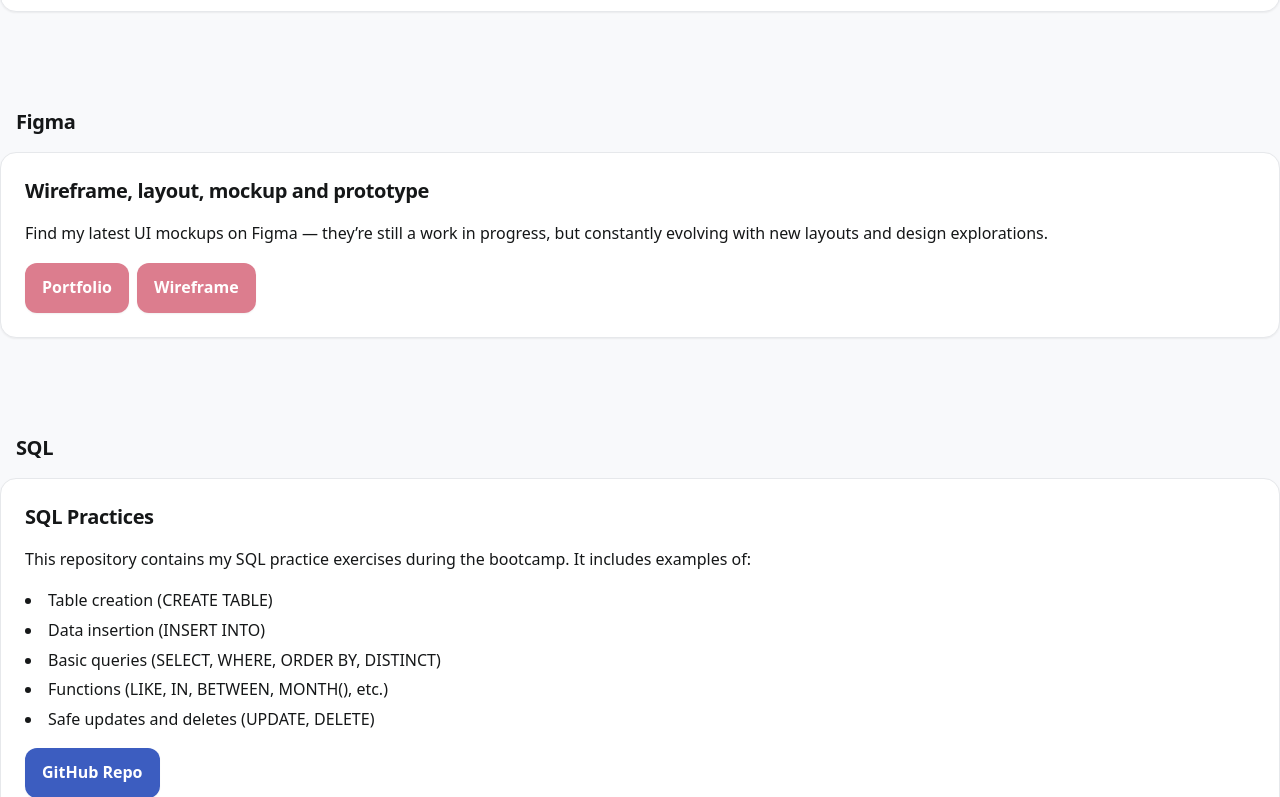
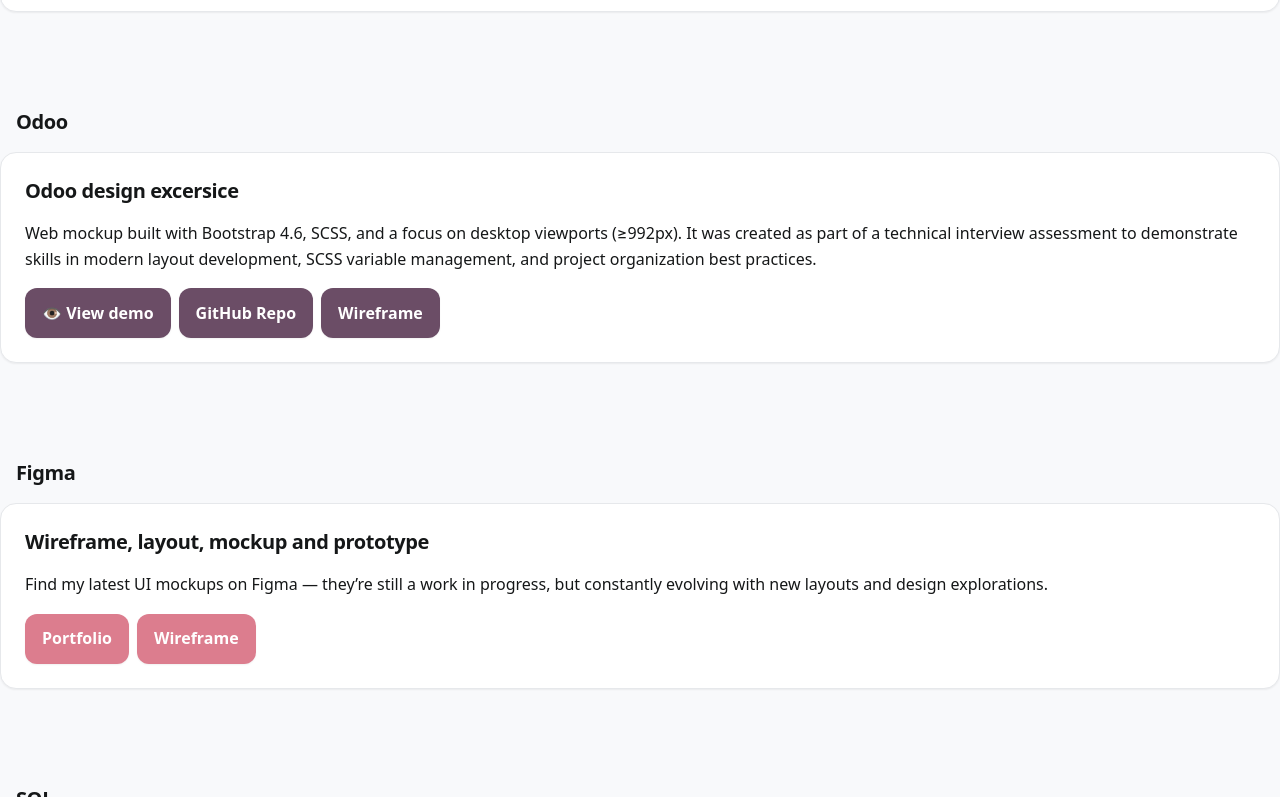
Before and after one commit to Erikaahide/FrontendPortfolio, a React (Vite) app: page / in a window 1280 px wide. Shown: the part 2003-2800 px from the top of the page. Built offline with nearby package versions, Linux system fonts and the light colour scheme.

Commit message:
add odoo

```diff
--- a/src/App.jsx
+++ b/src/App.jsx
@@ -62,7 +62,7 @@
         </Section>
 
 
-        {/* --- MODALES DINÁMICOS --- */}
+        {/* --- Dinamic modals --- */}
         {activeModal && (
           <div className="modal-overlay" onClick={() => setActiveModal(null)}>
             <div
@@ -152,7 +152,7 @@
                 </>
               )}
 
-              {/* --- EDUCATION --- */}
+              {/* --- Education --- */}
               {activeModal === "education" && (
                 <>
                   <h4 className="text-2xl font-bold mb-3 text-pink-100 flex items-center gap-2">
@@ -332,6 +332,19 @@
           </div>
         </Section>
 
+        <Section id="odoo" title="Odoo">
+          <div className="stack">
+            <h3 className="text-xl font-bold mb-2">Odoo design excersice</h3>
+            <p className=" mb-4">
+              {t("odoo_description")}</p>
+            <div style={{ display: "flex", gap: ".5rem", flexWrap: "wrap" }}>
+            <a className="btn btn-accentO" href="https://erikaahide.github.io/Odoo/" target="_blank" rel="noreferrer">{t("view_btn")}</a>
+              <a className="btn btn-accentO" href="https://github.com/Erikaahide/Odoo" target="_blank" rel="noreferrer">GitHub Repo</a>
+              <a className="btn btn-accentO" href="" target="_blank" rel="noreferrer">Wireframe</a>
+            </div>
+          </div>
+        </Section>
+
         <Section id="figma" title="Figma">
           <div className="stack">
             <h3 className="text-xl font-bold mb-2">{t("figma_description")}</h3>
--- a/src/index.css
+++ b/src/index.css
@@ -140,6 +140,12 @@
   color: white;
 }
 
+.btn-accentO {
+  background: var(--accentO);
+  border-color: transparent;
+  color: white;
+}
+
 /* Badges */
 .badge {
   display: inline-block;
--- a/src/locales/en.json
+++ b/src/locales/en.json
@@ -69,6 +69,7 @@
     "jsdemo_description": "A simple JavaScript demo project: a user search app. <br /> Built with <strong>Vanilla JS, HTML5, and CSS3</strong>. Fetch user data asynchronously from a REST API.",
     "fitapp_description": "Macro Calculator, Food Tracker, Shopping List, Fitness Blog and more..",
     "fitapp_text": "This app is inspired by the bodybuilding lifestyle where nutrition is everything. - I’m currently building this demo.",
+    "odoo_description": "Web mockup built with Bootstrap 4.6, SCSS, and a focus on desktop viewports (≥992px). It was created as part of a technical interview assessment to demonstrate skills in modern layout development, SCSS variable management, and project organization best practices.",
     "figma_description": "Wireframe, layout, mockup and prototype",
     "figma_text": "Find my latest UI mockups on Figma — they’re still a work in progress, but constantly evolving with new layouts and design explorations.",
     "portfolio_btn": "Portfolio",
--- a/src/locales/es.json
+++ b/src/locales/es.json
@@ -69,6 +69,7 @@
     "jsdemo_description": "Un proyecto simple en JavaScript: una app para buscar usuarios. <br /> Desarrollado con <strong>Vanilla JS, HTML5 y CSS3</strong>. Obtiene datos de usuario de una API REST de forma asíncrona.",
     "fitapp_description": "Calculadora de macros, Rastreador de alimentos, Lista de compras, Blog wellness y más..",
     "fitapp_text": "Esta app está inspirada en el estilo de vida bodybuilding y wellness donde la nutrición lo es todo. - Actualmente sigo trabajando este demo.",
+    "odoo_description": "Mockup web construido con Bootstrap 4.6, SCSS y enfoque en viewports de escritorio (≥992px). Fue creado como parte de una evaluación técnica para demostrar habilidades en desarrollo de maquetado moderno, gestión de variables SCSS y mejores prácticas de organización de proyectos.",
     "figma_description": "Wireframe, layout, mockup y prototipado",
     "figma_text": "Encuentra mis últimos mockups UI en Figma — aún están en proceso, procuro evolución constante con nuevos layouts y exploración de diseño.",
     "portfolio_btn": "Portafolio",
--- a/src/styles/tokens.css
+++ b/src/styles/tokens.css
@@ -15,6 +15,7 @@
     --accent5: rgb(238, 224, 28);
     --accent6: rgb(60, 93, 192);
     --accent7: rgb(220, 125, 142);
+    --accentO: rgb(107, 77, 102);
 
     /* Borde / focus ring */
     --border: #e6e8eb;
```
